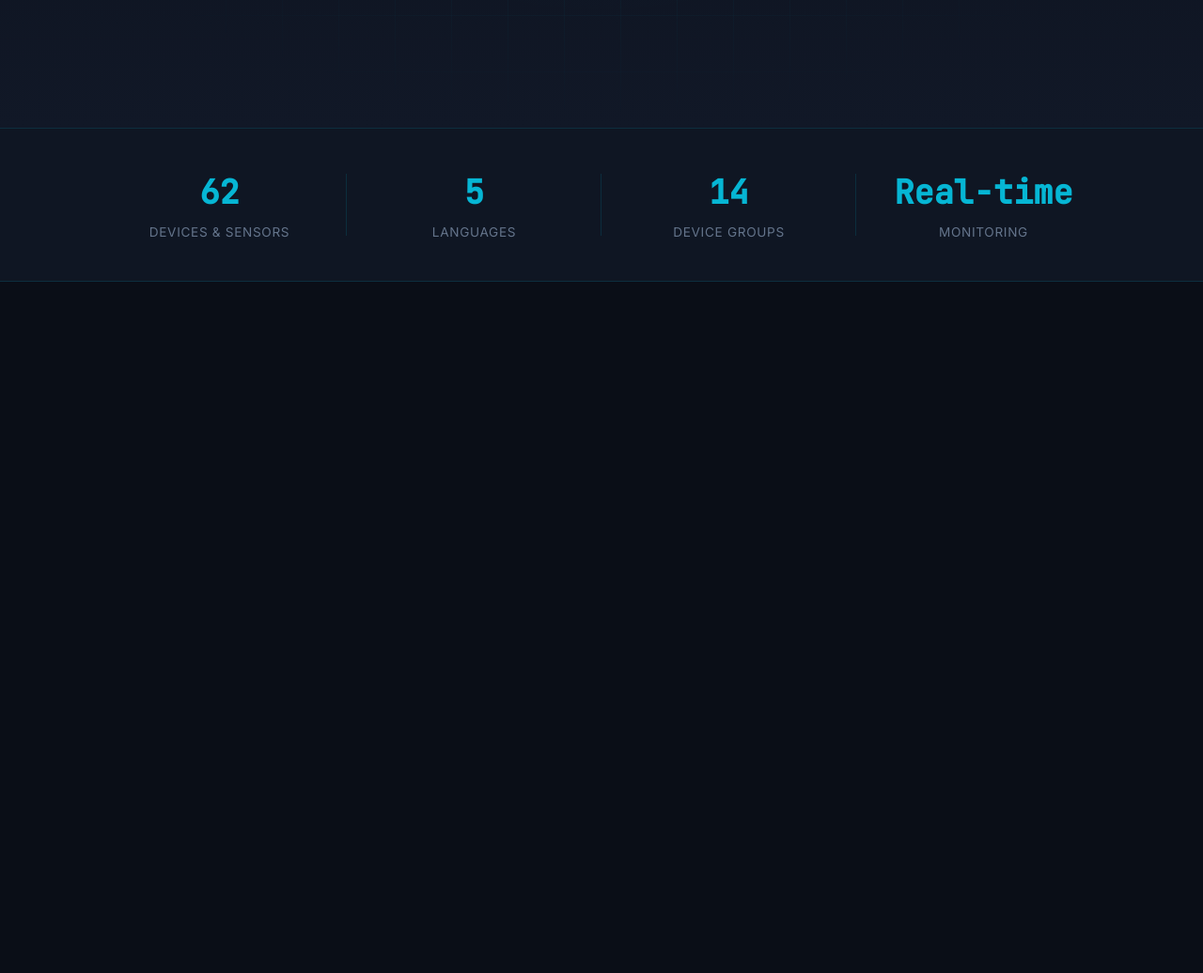
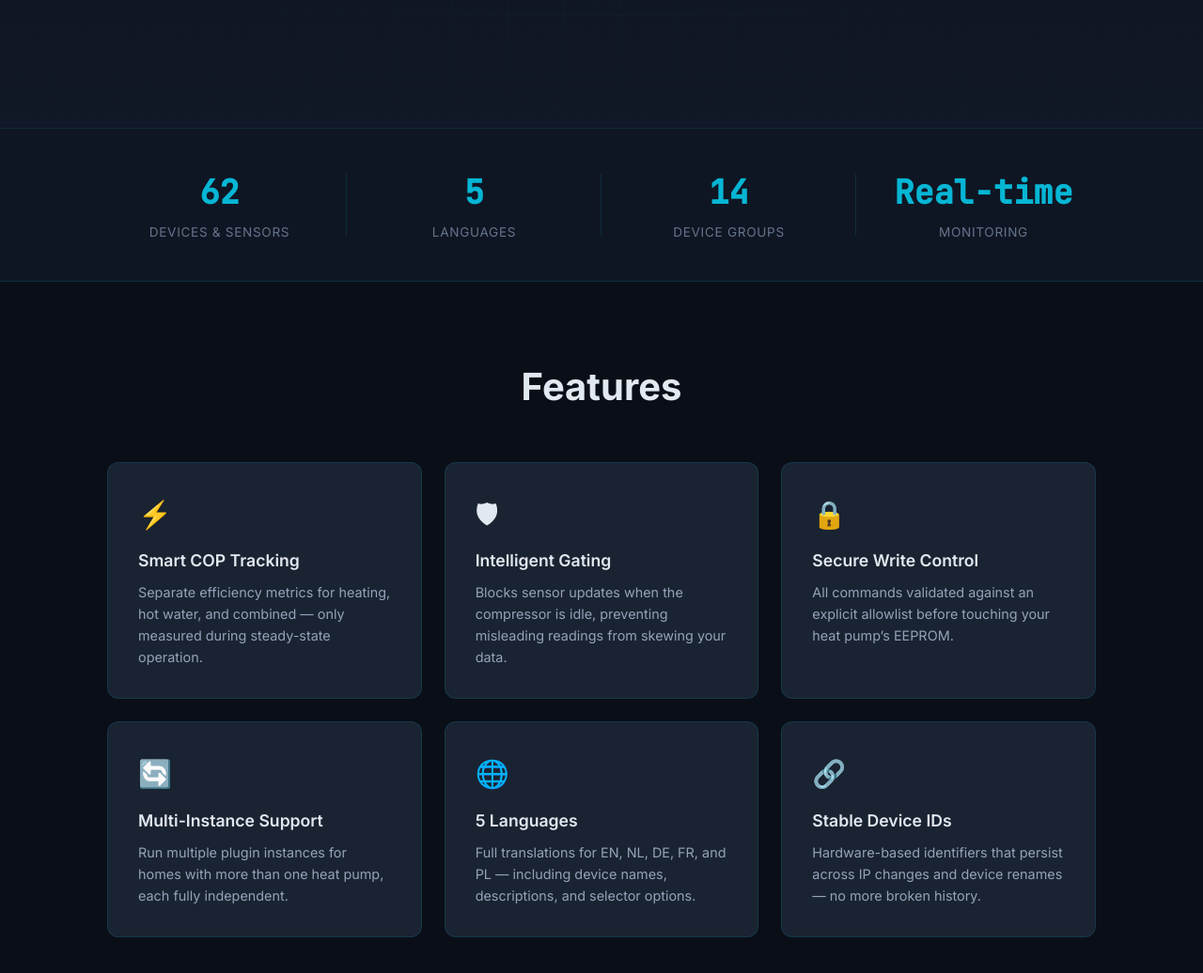
Before and after one commit to Rouzax/luxtronik-domoticz-plugin-v2, a plain HTML site: page site/index.html in a window 1280 px wide. Shown: the part 584-1620 px from the top of the page at 94% size. Before the commit the page ends 884 px from the top, so only its background shows below. Drawn offline with Linux system fonts and the light colour scheme.

Commit message:
feat(site): add feature highlights grid
Co-Authored-By: Claude Opus 4.6 <noreply@anthropic.com>

```diff
--- a/site/index.html
+++ b/site/index.html
@@ -48,7 +48,43 @@
     </section>
 
     <!-- Features -->
-    <section id="features" class="features"></section>
+    <section id="features" class="features">
+        <div class="container">
+            <h2 class="section__title">Features</h2>
+            <div class="features__grid">
+                <div class="feature-card">
+                    <div class="feature-card__icon">&#x26A1;</div>
+                    <h3 class="feature-card__title">Smart COP Tracking</h3>
+                    <p class="feature-card__desc">Separate efficiency metrics for heating, hot water, and combined &mdash; only measured during steady-state operation.</p>
+                </div>
+                <div class="feature-card">
+                    <div class="feature-card__icon">&#x1F6E1;</div>
+                    <h3 class="feature-card__title">Intelligent Gating</h3>
+                    <p class="feature-card__desc">Blocks sensor updates when the compressor is idle, preventing misleading readings from skewing your data.</p>
+                </div>
+                <div class="feature-card">
+                    <div class="feature-card__icon">&#x1F512;</div>
+                    <h3 class="feature-card__title">Secure Write Control</h3>
+                    <p class="feature-card__desc">All commands validated against an explicit allowlist before touching your heat pump&rsquo;s EEPROM.</p>
+                </div>
+                <div class="feature-card">
+                    <div class="feature-card__icon">&#x1F504;</div>
+                    <h3 class="feature-card__title">Multi-Instance Support</h3>
+                    <p class="feature-card__desc">Run multiple plugin instances for homes with more than one heat pump, each fully independent.</p>
+                </div>
+                <div class="feature-card">
+                    <div class="feature-card__icon">&#x1F310;</div>
+                    <h3 class="feature-card__title">5 Languages</h3>
+                    <p class="feature-card__desc">Full translations for EN, NL, DE, FR, and PL &mdash; including device names, descriptions, and selector options.</p>
+                </div>
+                <div class="feature-card">
+                    <div class="feature-card__icon">&#x1F517;</div>
+                    <h3 class="feature-card__title">Stable Device IDs</h3>
+                    <p class="feature-card__desc">Hardware-based identifiers that persist across IP changes and device renames &mdash; no more broken history.</p>
+                </div>
+            </div>
+        </div>
+    </section>
 
     <!-- Screenshots -->
     <section id="screenshots" class="screenshots"></section>
--- a/site/style.css
+++ b/site/style.css
@@ -183,3 +183,63 @@ img { max-width: 100%; height: auto; display: block; }
     .stats__grid { grid-template-columns: repeat(2, 1fr); }
     .stats__item:nth-child(2)::after { display: none; }
 }
+
+/* === Section Title === */
+.section__title {
+    text-align: center;
+    font-size: clamp(1.8rem, 4vw, 2.5rem);
+    font-weight: 700;
+    margin-bottom: 3rem;
+    color: var(--text-primary);
+}
+
+/* === Features === */
+.features {
+    padding: 5rem 0;
+    background: var(--bg-primary);
+}
+
+.features__grid {
+    display: grid;
+    grid-template-columns: repeat(3, 1fr);
+    gap: 1.5rem;
+}
+
+.feature-card {
+    background: var(--bg-card);
+    border: 1px solid var(--border);
+    border-radius: 12px;
+    padding: 2rem;
+    transition: border-color 0.2s ease, box-shadow 0.2s ease;
+}
+
+.feature-card:hover {
+    border-color: var(--border-hover);
+    box-shadow: 0 0 20px var(--accent-dim);
+}
+
+.feature-card__icon {
+    font-size: 1.8rem;
+    margin-bottom: 0.75rem;
+}
+
+.feature-card__title {
+    font-size: 1.1rem;
+    font-weight: 600;
+    margin-bottom: 0.5rem;
+    color: var(--text-primary);
+}
+
+.feature-card__desc {
+    font-size: 0.9rem;
+    color: var(--text-secondary);
+    line-height: 1.6;
+}
+
+@media (max-width: 900px) {
+    .features__grid { grid-template-columns: repeat(2, 1fr); }
+}
+
+@media (max-width: 640px) {
+    .features__grid { grid-template-columns: 1fr; }
+}
```
